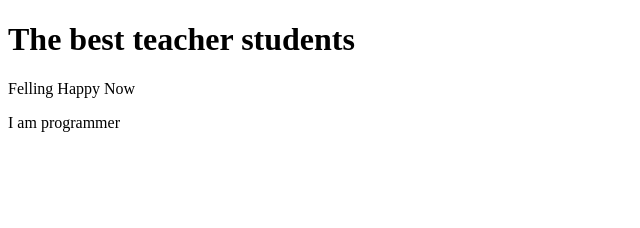
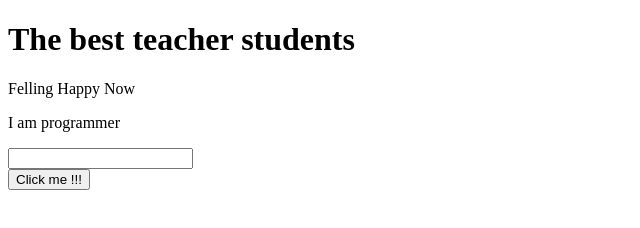
Before and after one commit to RHN007/website-withJM-first, a plain HTML site: page index.html in a window 1280 px wide. Shown: the whole page, without its empty margins (0-640 px from the left). Drawn offline with Linux system fonts and the light colour scheme.

Commit message:
done adding button

```diff
--- a/index.html
+++ b/index.html
@@ -10,5 +10,8 @@
     <h1>The best teacher students</h1>
     <p>Felling Happy Now</p>
     <p>I am programmer</p>
+    <input type="text" />
+    <br />
+    <button>Click me !!!</button>
   </body>
 </html>
```
